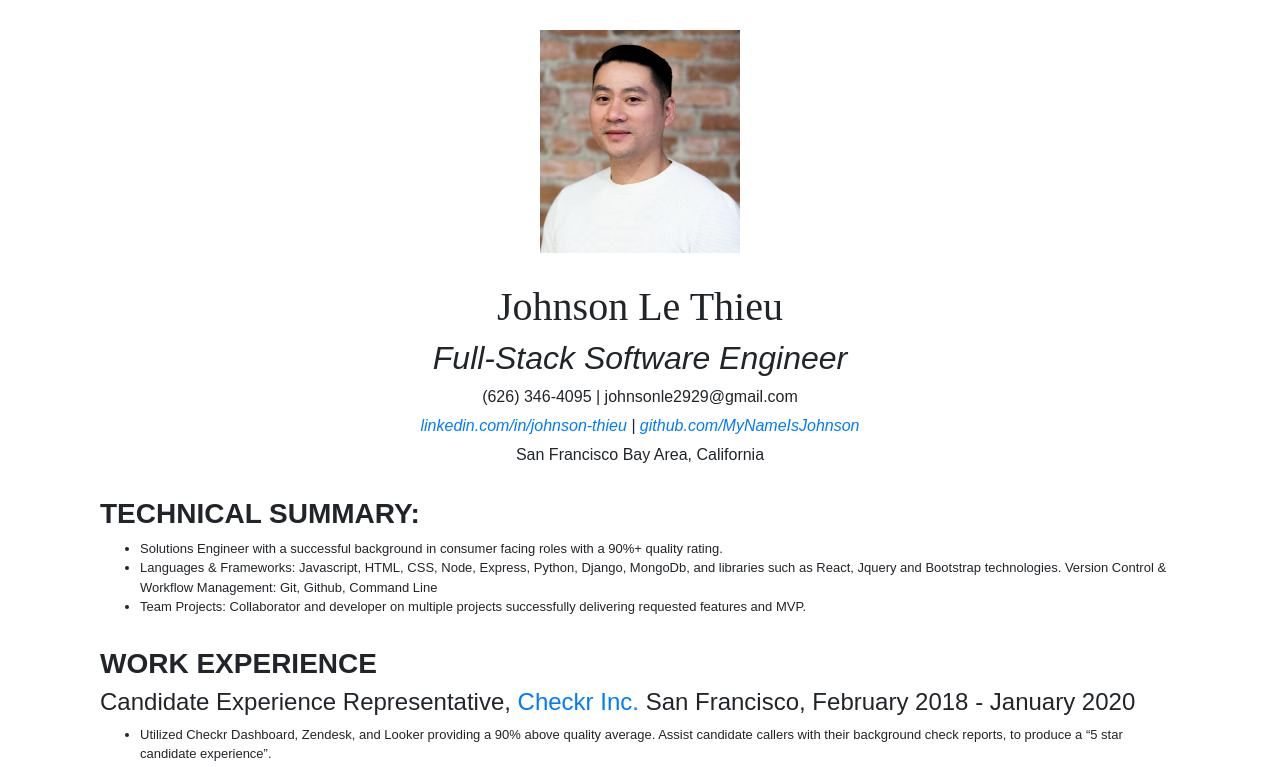
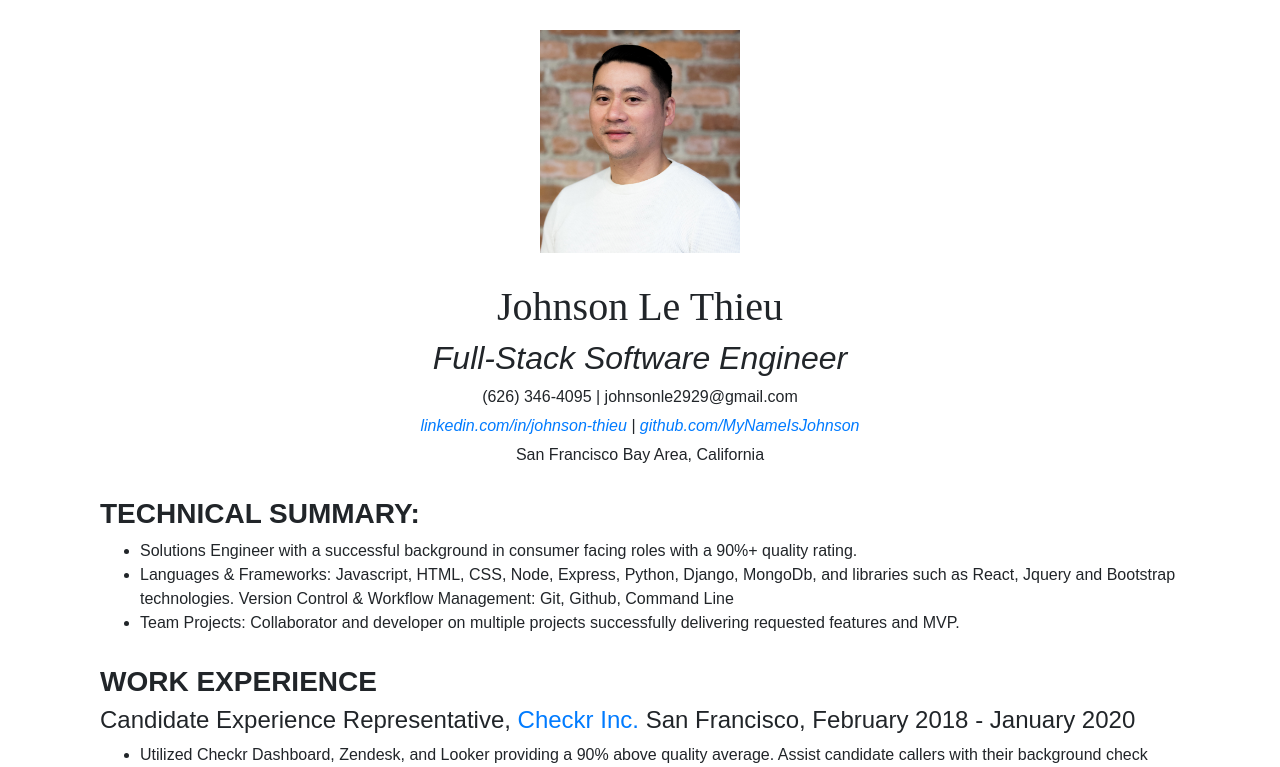
Before and after one commit to MyNameIsJohnson/resume, a React (Create React App) app: page / in a window 1280 px wide. Shown: the top 767 px of the page. Built offline with nearby package versions, Linux system fonts and the light colour scheme.

Commit message:
added img

```diff
--- a/src/index.css
+++ b/src/index.css
@@ -21,10 +21,6 @@ h1{
   margin: 5px;
 }
 
-li{
-  font-size: small;
-}
-
 p{
   font-size: medium;
   margin: 10px 0px 0px 0px;
```
